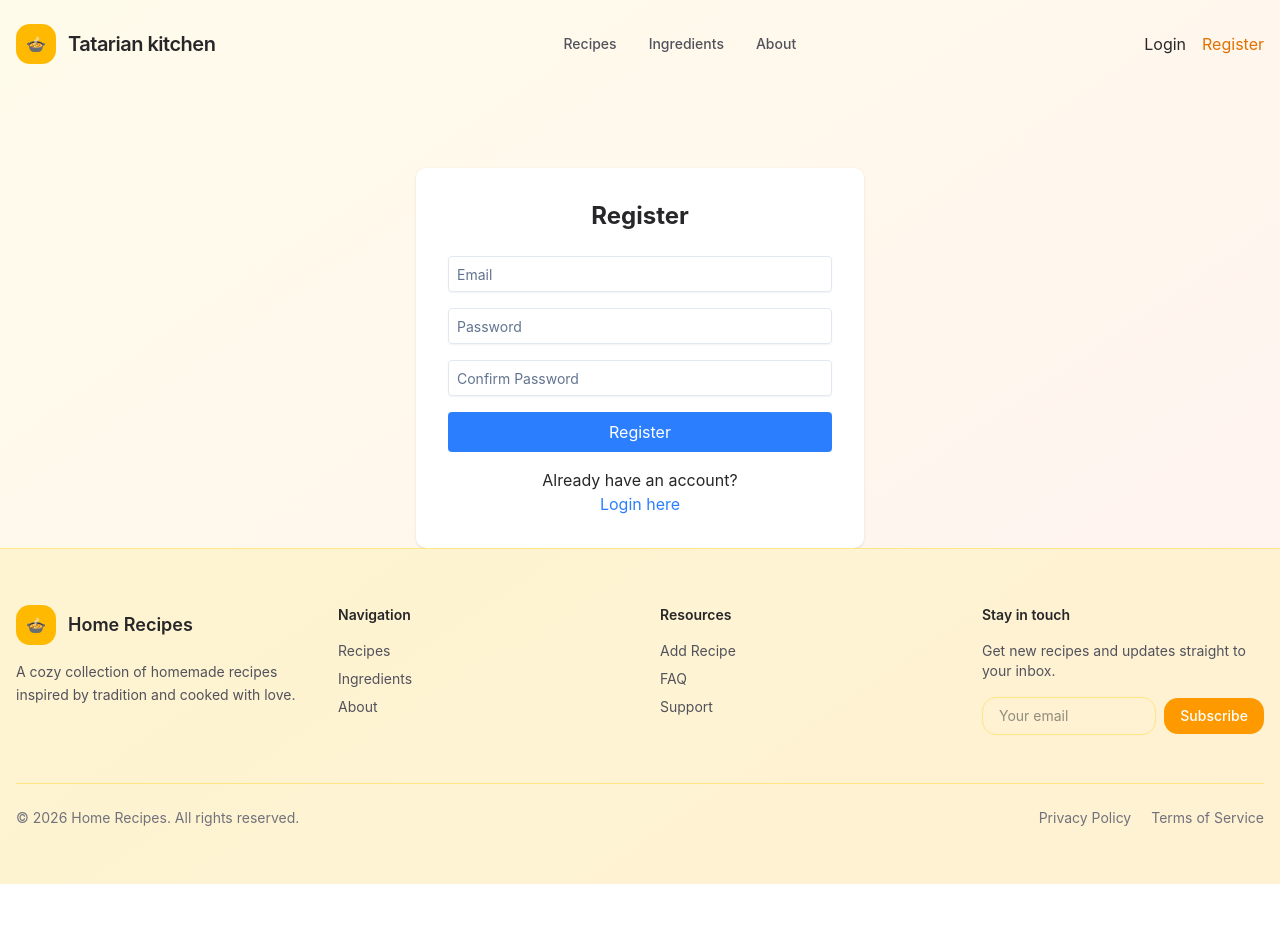
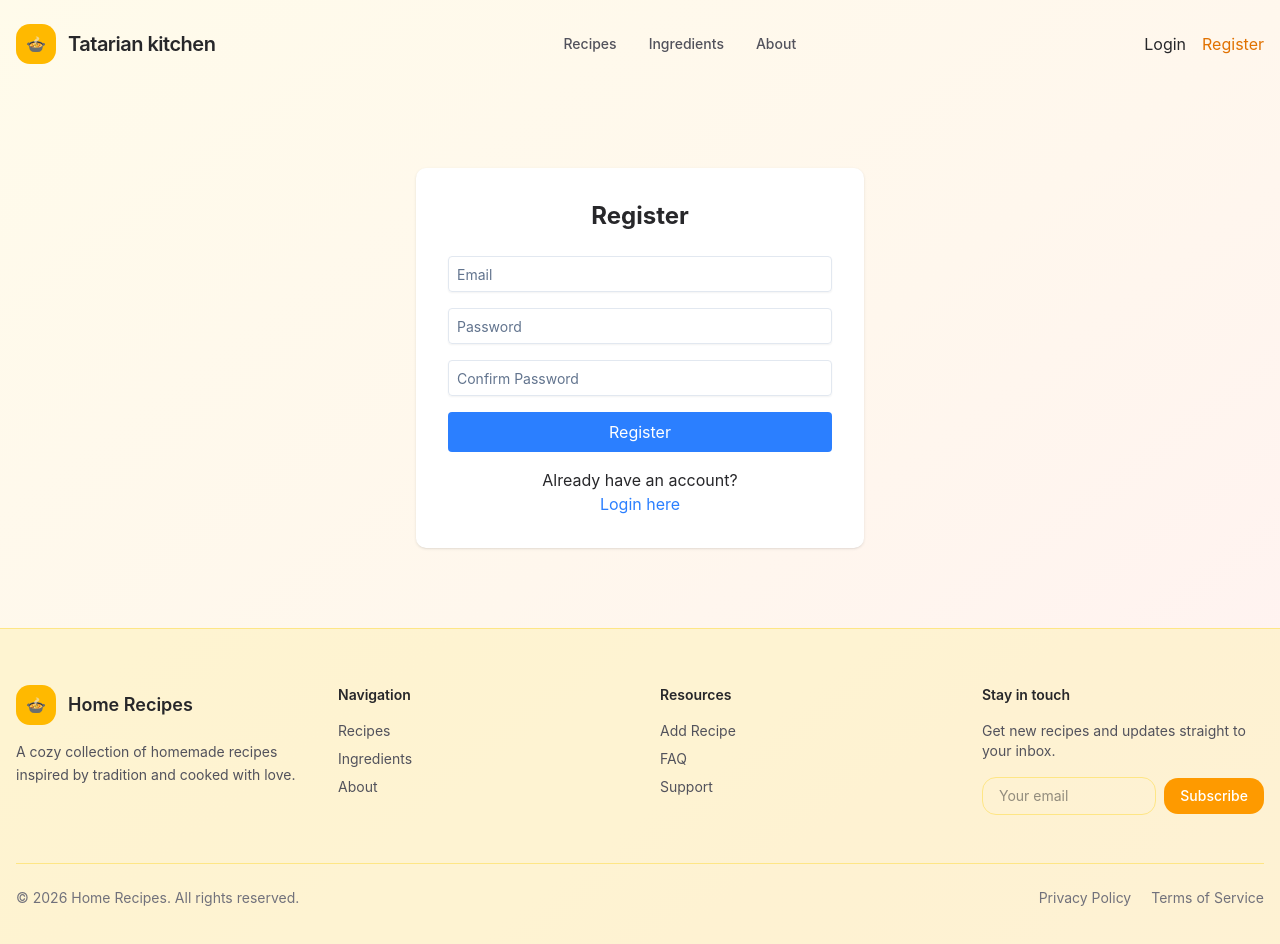
Before and after one commit to seriiserii825/next-tatar-food, a Next.js app: page /auth/register in a window 1280 px wide. Shown: the top 944 px of the page. Before the commit the page ends 884 px from the top, so only its background shows below. Built offline with nearby package versions, Linux system fonts and the light colour scheme; no server answers.

Commit message:
feat: page paddings

```diff
--- a/src/app/auth/login/page.tsx
+++ b/src/app/auth/login/page.tsx
@@ -3,7 +3,7 @@ import Link from "next/link";
 
 export default function Page() {
   return (
-    <div className="pt-20">
+    <div className="py-20">
       <div className="mx-auto max-w-md rounded-lg bg-white p-8 shadow">
         <h1 className="mb-6 text-center text-2xl font-bold">Login</h1>
         <LoginForm />
--- a/src/app/auth/register/page.tsx
+++ b/src/app/auth/register/page.tsx
@@ -3,9 +3,9 @@ import Link from "next/link";
 
 export default function Page() {
   return (
-    <div className="pt-20">
-      <div className="p-8 bg-white rounded-lg shadow max-w-md mx-auto">
-        <h1 className="text-2xl font-bold mb-6 text-center">Register</h1>
+    <div className="py-20">
+      <div className="mx-auto max-w-md rounded-lg bg-white p-8 shadow">
+        <h1 className="mb-6 text-center text-2xl font-bold">Register</h1>
         <RegisterForm />
         <div className="mt-4 text-center">
           <p>Already have an account?</p>
```
Also changed, not shown: 1 other file (tests, documents, lock files or other folders).
